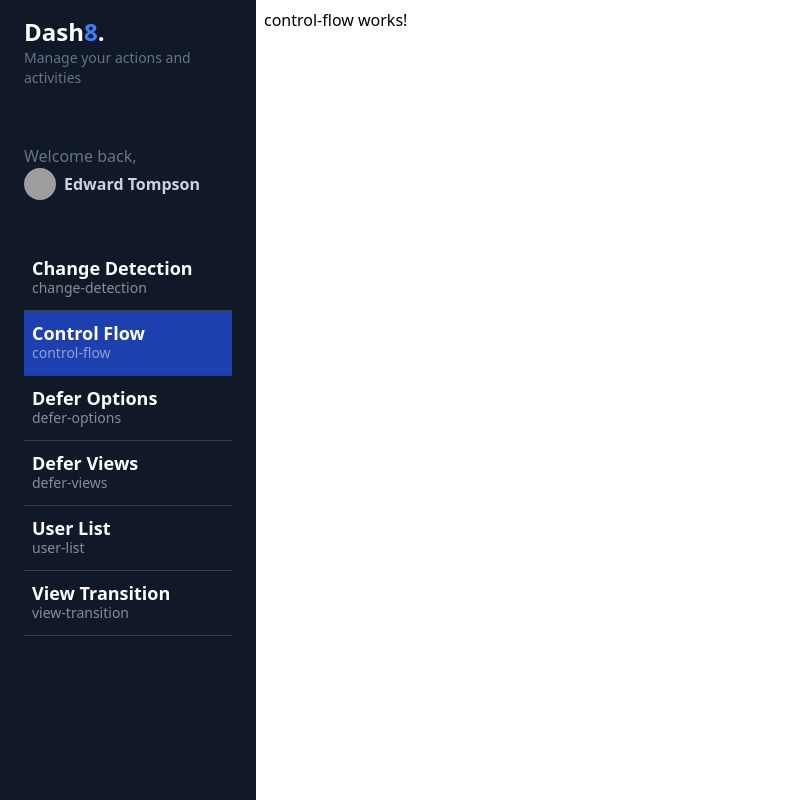
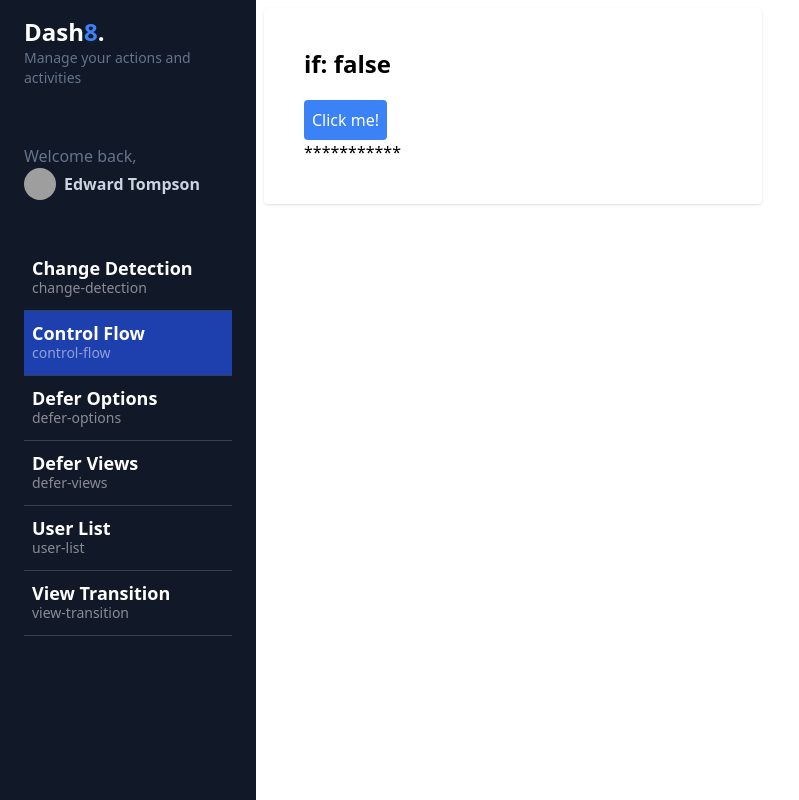
Before and after one commit to suslobo/013-my-dashboard, an Angular app: page /dashboard/control-flow in a window 1280 px wide. Shown: the whole page, without its empty margins (0-799 px from the left). Built offline with nearby package versions, Linux system fonts and the light colour scheme; grey boxes are pictures that could not be loaded.

Commit message:
@If en Control Flow

```diff
--- a/src/app/dashboard/pages/control-flow/control-flow.component.html
+++ b/src/app/dashboard/pages/control-flow/control-flow.component.html
@@ -1 +1,24 @@
-<p>control-flow works!</p>
+<section class="grid grid-cols-1 md:grid-cols-2 gap-3">
+
+  <!-- ngIf ahora @if -->
+   <div class="bg-white rounded shadow p-10">
+
+    <h2 class="text-2xl font-bold mb-5">if: {{ showContent() }} </h2>
+
+    <button
+    class="p-2 bg-blue-500 rounded text-white"
+    (click)="toogleContent()">
+      Click me!
+    </button>
+
+    @if (showContent()) {
+      <p>Hola Mundo</p> <!-- si está en true muesta Hola Mundo -->
+    } @else {
+      <!-- muestra algo si esta condicion no se cumple -->
+      <p>***********</p>  <!-- si está en false muestra los asteriscos -->
+    }
+
+
+   </div>
+
+</section>
--- a/src/app/dashboard/pages/control-flow/control-flow.component.ts
+++ b/src/app/dashboard/pages/control-flow/control-flow.component.ts
@@ -1,4 +1,4 @@
-import { Component } from '@angular/core';
+import { Component, signal } from '@angular/core';
 
 @Component({
   standalone: true,
@@ -8,4 +8,15 @@
 })
 export default class ControlFlowComponent {
 
+  //nos creamos una señal
+  public showContent = signal(false);
+
+  //para cambiar la señal nos creamos un método
+  public toogleContent() {
+    //valor actual de la señal y el nuevo valor que es la negación del valor actual
+    this.showContent.update( value => !value );
+  }
+
+
+
 }
```
